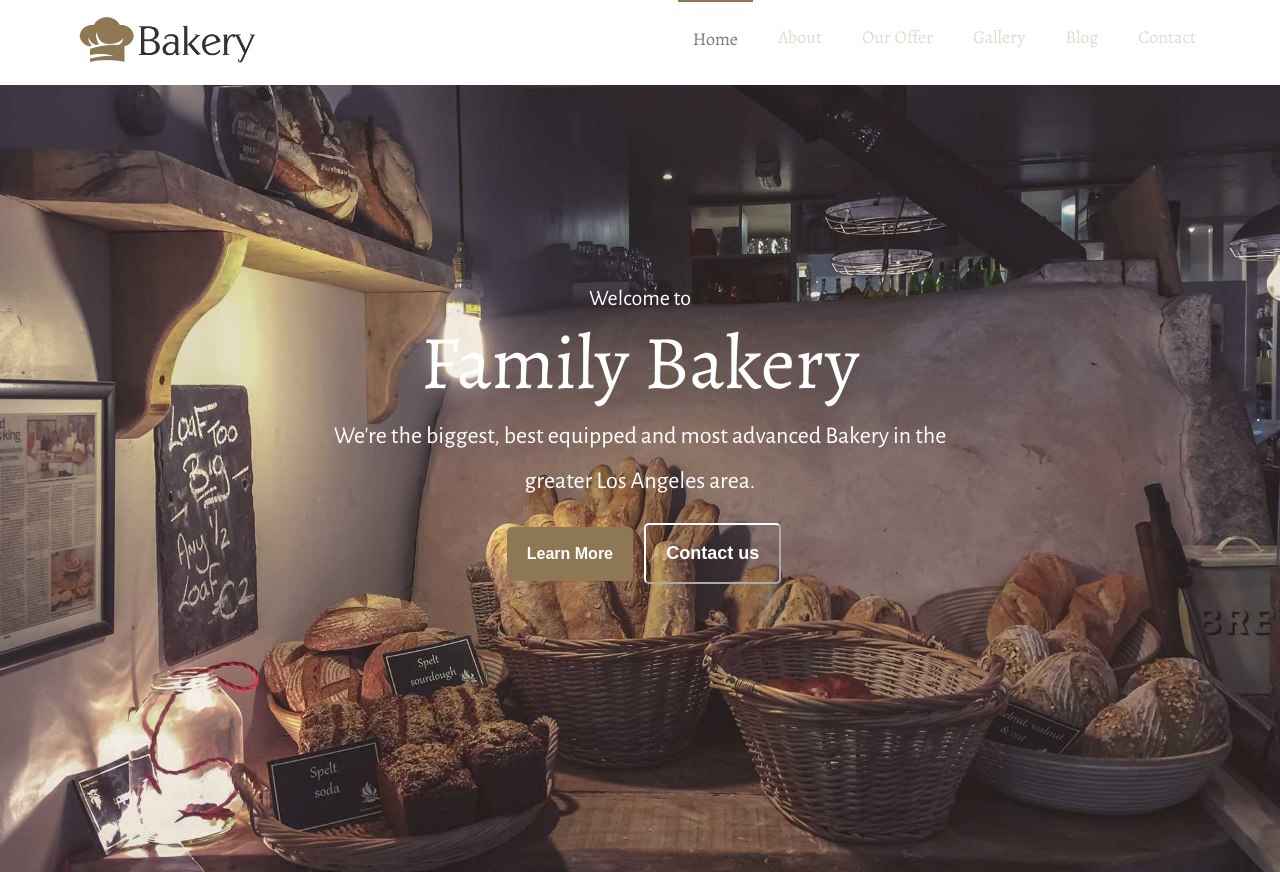
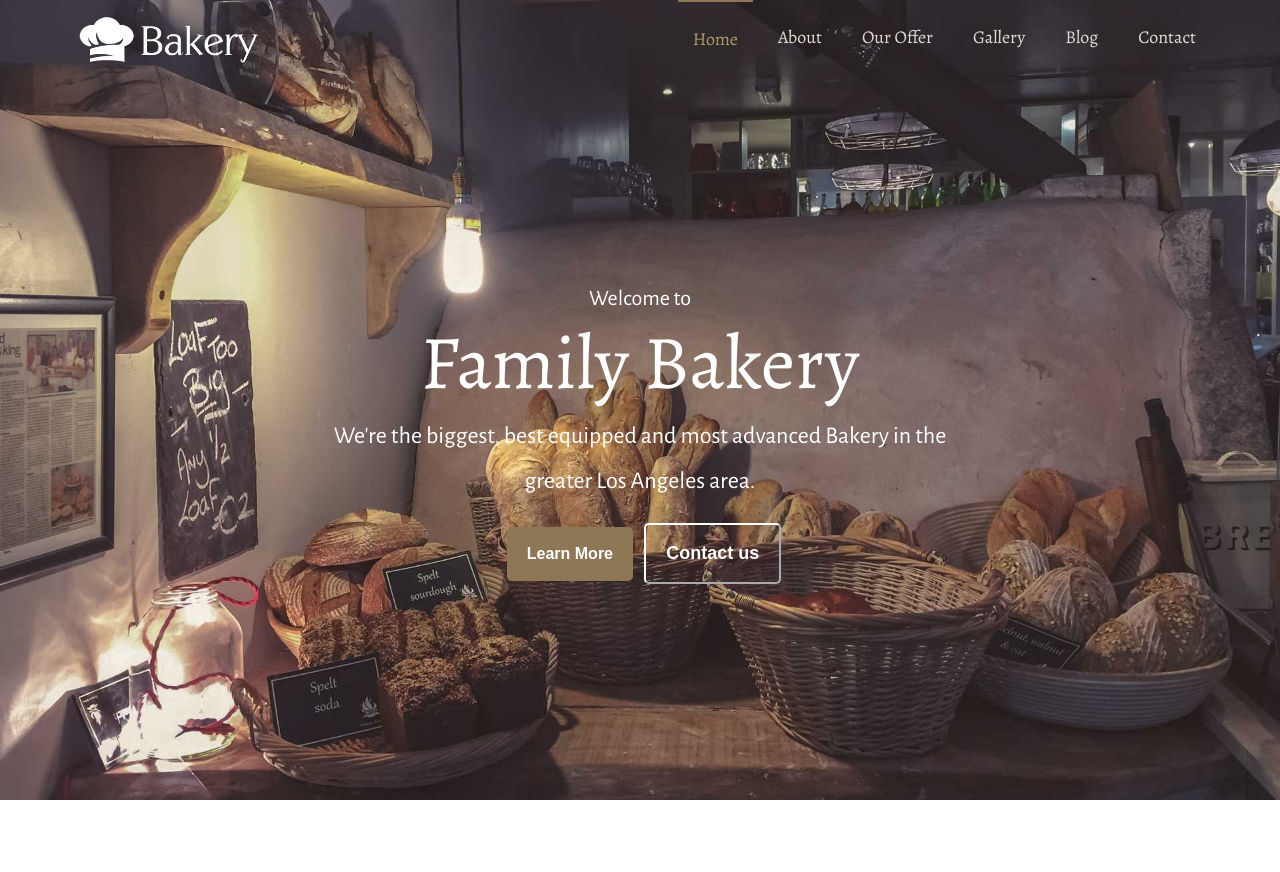
Before and after one commit to Ahm6dalii/Bakery-design, a plain HTML site: page index.html in a window 1280 px wide. Shown: the top 872 px of the page. Drawn offline with nearby package versions, Linux system fonts and the light colour scheme; a script that the page names is missing.

Commit message:
edit nav background

```diff
--- a/css/style.css
+++ b/css/style.css
@@ -24,12 +24,14 @@ body{
 }
 /* end general */
 /* Start Navbar */
+
 .navbar .logo{
     float: left;
 }
 .navbar .nav{
     float: right;
     position: relative;
+
 }
 .navbar .nav .list-menu {
     display: none;
@@ -66,7 +68,7 @@ body{
 .nav ul  a.active,
 .nav ul li a:hover{
     border-top: 2px solid #8e7754;
-    color: #7e7575;
+    color:rgb(181, 153, 98)
  }
  @media(max-width:853px){
     .navbar .nav ul{
--- a/index.html
+++ b/index.html
@@ -10,11 +10,13 @@
 
 </head>
 <body>
-    <!-- start NavBar -->
+    <!-- start Home -->
+    <div class="home" id="home">
+        <!-- start NavBar -->
     <div class="navbar">
         <div class="container">
         <div class="logo">
-            <a href="#logo"><img src="./img/bakery-color.png" alt="logo bakery"></a>
+            <a href="#logo"><img src="./img/bakery-light-1.png" alt="logo bakery"></a>
         </div>
         <div class="nav">
             <div class="list-menu">
@@ -35,9 +37,6 @@
     </div>
 </div>
     <!-- End NavBar -->
-
-    <!-- start Home -->
-    <div class="home" id="home">
     <div class="home-text">
         <span class="title">Welcome to</span>
         <h2>Family Bakery</h2>
```
